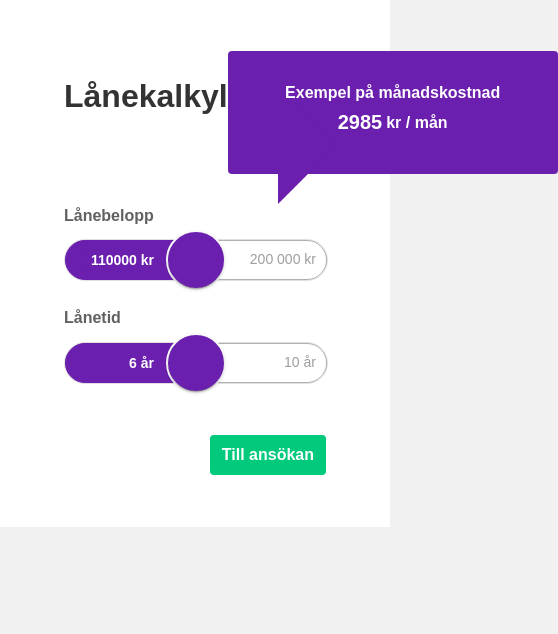
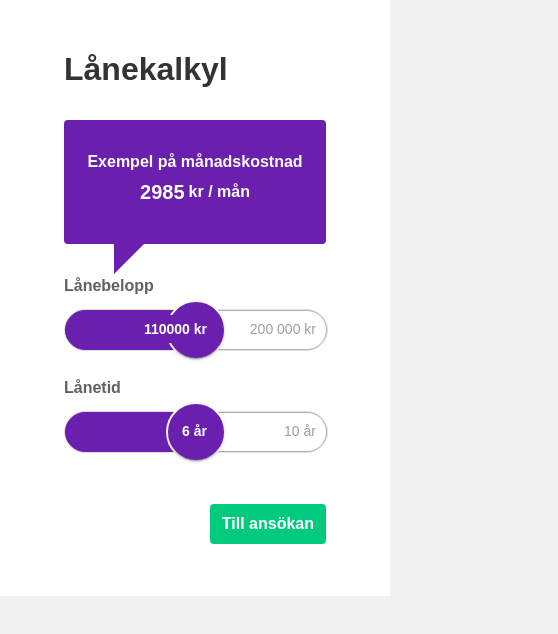
Before and after one commit to dan-guldbransen/danguldbransen-codetest-collectorbank, a React (Create React App) app: page / in a window 390 px wide. Shown: the top 634 px of the page, 558 px wide, since content can reach past the window. Built offline with nearby package versions, Linux system fonts and the light colour scheme.

Commit message:
mobile styling

```diff
--- a/src/components/header/index.tsx
+++ b/src/components/header/index.tsx
@@ -22,6 +22,10 @@ const Header: React.FC<IHeaderProps> = ({ years, amount }) => {
       alignItems: 'center',
       marginBottom: '32px',
       gridTemplateColumns: '1fr 1fr',
+      [theme.breakpoints.down('sm')]: {
+        gridTemplateColumns: '1fr',
+        alignItems: 'unset',
+      },
     },
     headerText: {
       fontSize: '32px',
@@ -38,7 +42,8 @@ const Header: React.FC<IHeaderProps> = ({ years, amount }) => {
       flexDirection: 'column',
       textAlign: 'center',
       padding: '32px 16px',
-      width: '330px',
+      width: '100%',
+      maxWidth: 330,
       borderRadius: '4px',
       backgroundColor: `${theme.palette.primary.main}`,
       zIndex: 0,
--- a/src/styles/theme.ts
+++ b/src/styles/theme.ts
@@ -26,6 +26,15 @@ export const theme = createTheme({
       400: '#bdbdbd',
       500: '#9e9e9e',
       600: '#757575',
+    },
+  },
+  breakpoints: {
+    values: {
+      xs: 0,
+      sm: 600,
+      md: 900,
+      lg: 1200,
+      xl: 1536,
     },
   },
   typography: {
@@ -67,6 +76,9 @@ export const theme = createTheme({
           padding: 0,
           height: 40,
           borderRadius: 50,
+          '@media (max-width: 600px)': {
+            padding: 0,
+          },
         },
         track: {
           zIndex: 1,
@@ -106,6 +118,12 @@ export const theme = createTheme({
           '&::before': {
             content: 'none',
           },
+          '@media (max-width: 600px)': {
+            padding: ' 4px 5px',
+            borderRadius: 15,
+            right: 12,
+            top: 41,
+          },
         },
       },
     },
```
